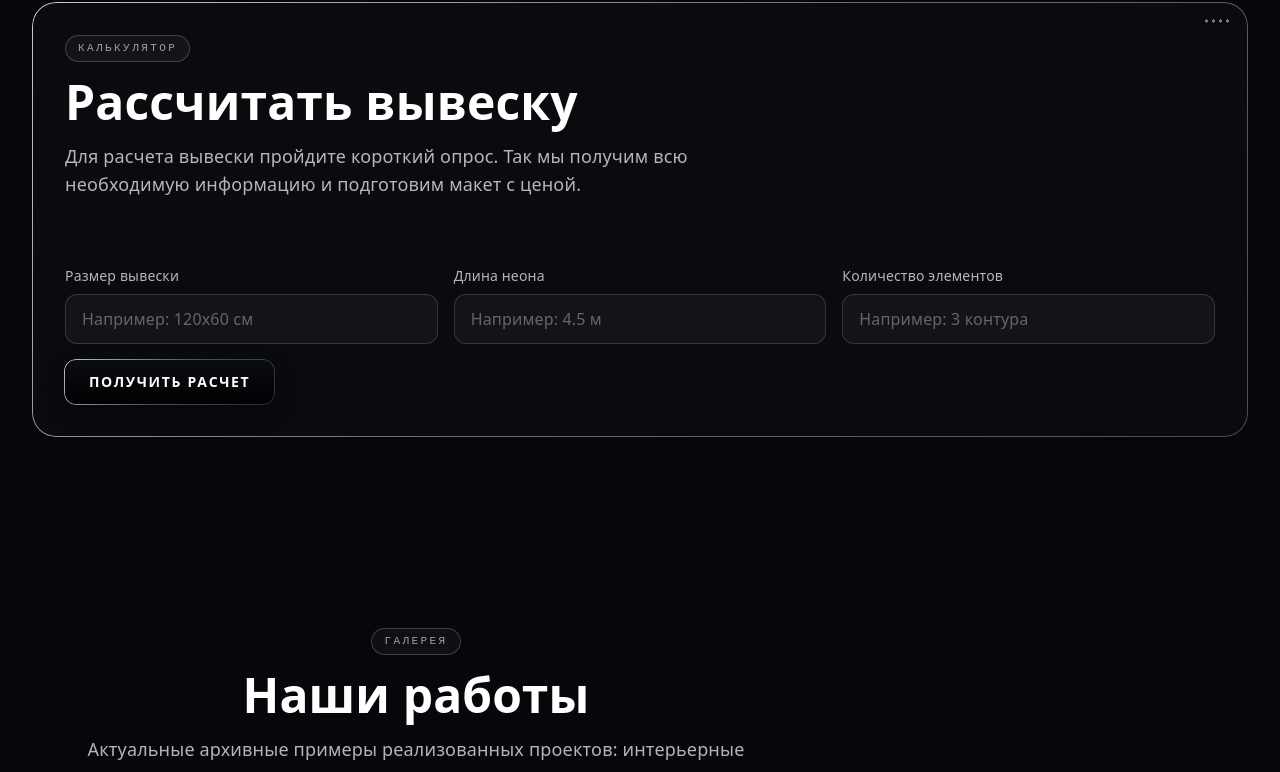
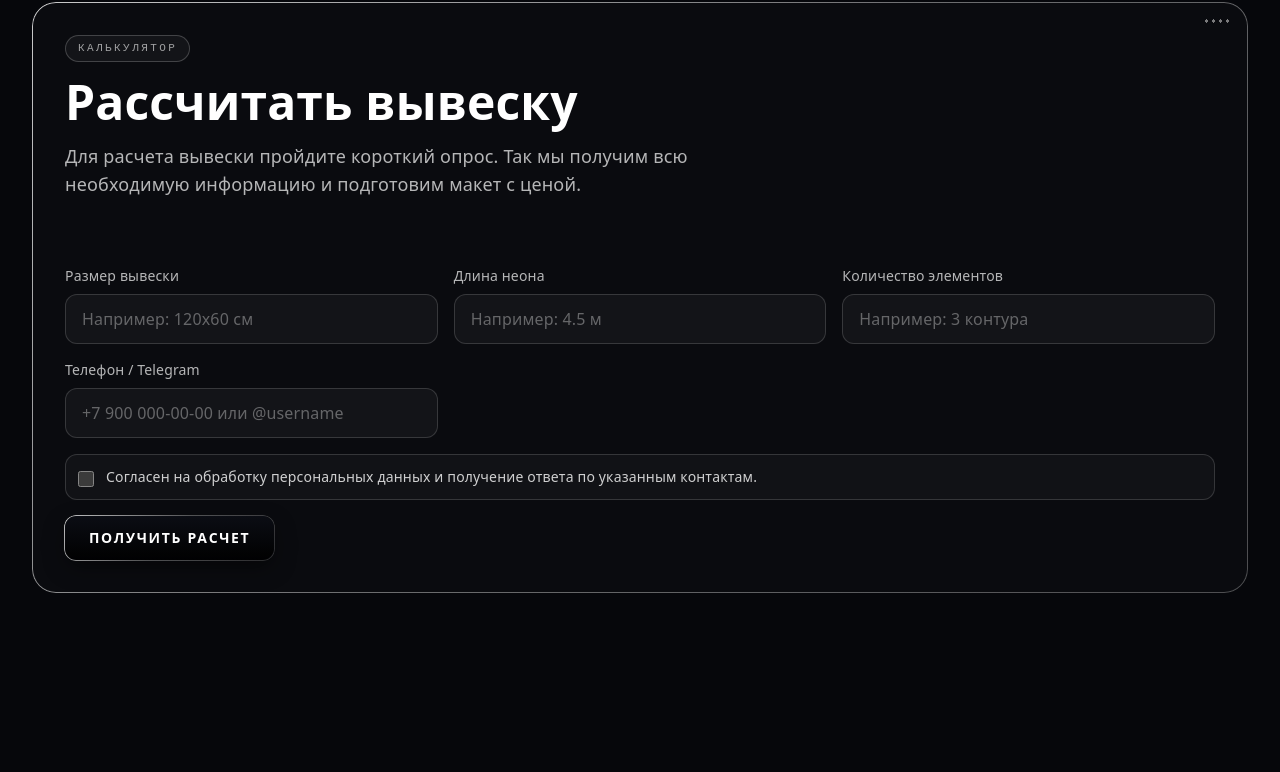
Before and after one commit to MaksimDekar/aneon, a React (Vite) app: page / in a window 1280 px wide. Shown: the part 2397-3169 px from the top of the page. Built offline with nearby package versions, Linux system fonts and the light colour scheme.

Commit message:
Enhance estimate form: add required contact field and consent checkbox

```diff
--- a/src/components/sections/EstimateSection.tsx
+++ b/src/components/sections/EstimateSection.tsx
@@ -11,7 +11,9 @@ export function EstimateSection() {
     size: '',
     neonLength: '',
     elements: '',
+    contact: '',
   });
+  const [consent, setConsent] = useState(false);
   const [isSubmitting, setIsSubmitting] = useState(false);
   const [statusMessage, setStatusMessage] = useState('');
 
@@ -25,9 +27,12 @@ export function EstimateSection() {
         Размер: formState.size,
         'Длина неона': formState.neonLength,
         'Количество элементов': formState.elements,
+        'Контакт для ответа': formState.contact,
+        'Согласие на обработку данных': consent ? 'Да' : 'Нет',
       });
       setStatusMessage('Заявка отправлена. Мы свяжемся с вами в ближайшее время.');
-      setFormState({ size: '', neonLength: '', elements: '' });
+      setFormState({ size: '', neonLength: '', elements: '', contact: '' });
+      setConsent(false);
     } catch {
       setStatusMessage('Не удалось отправить заявку. Попробуйте еще раз.');
     } finally {
@@ -52,6 +57,16 @@ export function EstimateSection() {
                 onChange={(value) => setFormState((prev) => ({ ...prev, [field.id]: value }))}
               />
             ))}
+            <label className="sm:col-span-3 flex items-start gap-3 rounded-xl border border-white/15 bg-white/[0.03] p-3 text-sm text-white/80">
+              <input
+                checked={consent}
+                className="mt-1 h-4 w-4 rounded border-white/30 bg-transparent accent-white"
+                onChange={(event) => setConsent(event.target.checked)}
+                required
+                type="checkbox"
+              />
+              <span>Согласен на обработку персональных данных и получение ответа по указанным контактам.</span>
+            </label>
             <div className="sm:col-span-3">
               <NeonButton className="w-full sm:w-auto" type="submit">
                 {estimateContent.ctaLabel}
--- a/src/data/siteContent.ts
+++ b/src/data/siteContent.ts
@@ -67,6 +67,7 @@ export const estimateContent: EstimateContent = {
     { id: 'size', label: 'Размер вывески', placeholder: 'Например: 120x60 см' },
     { id: 'neonLength', label: 'Длина неона', placeholder: 'Например: 4.5 м' },
     { id: 'elements', label: 'Количество элементов', placeholder: 'Например: 3 контура' },
+    { id: 'contact', label: 'Телефон / Telegram', placeholder: '+7 900 000-00-00 или @username' },
   ],
   ctaLabel: 'Получить расчет',
 };
```
